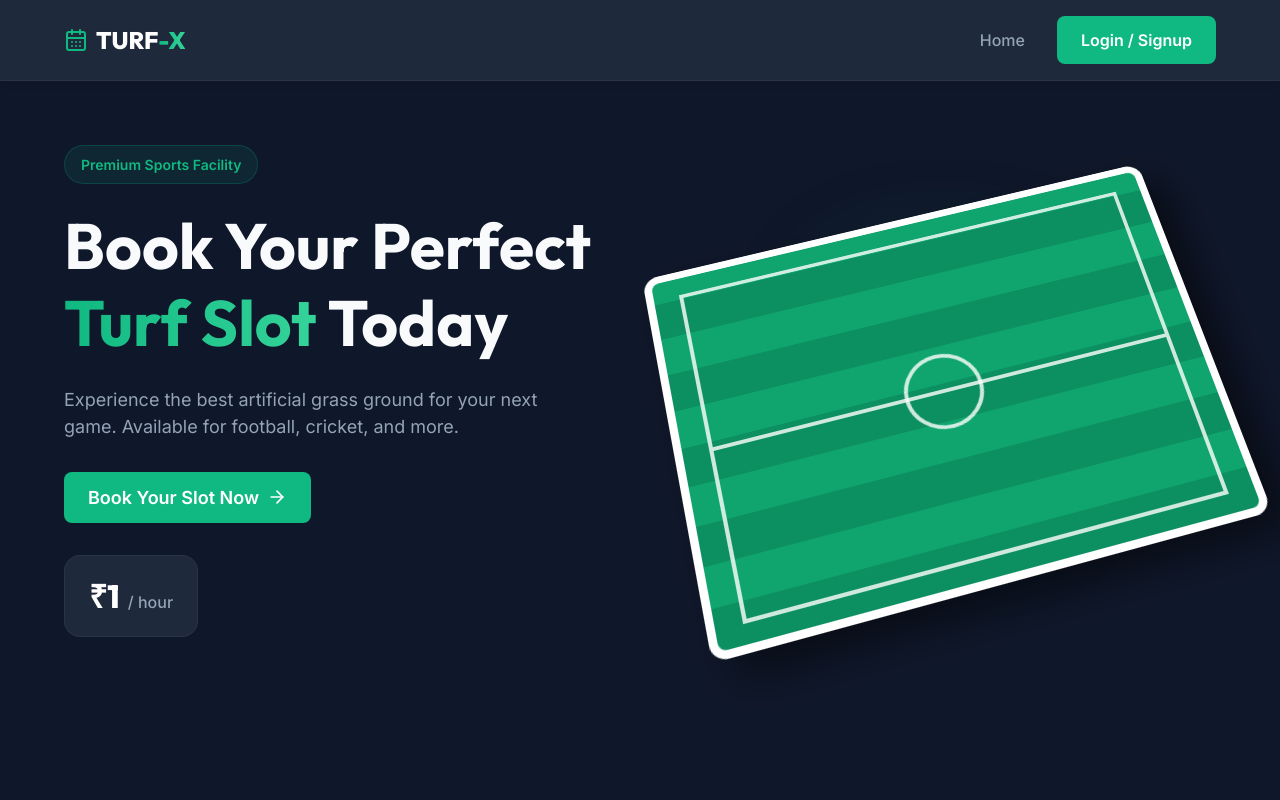
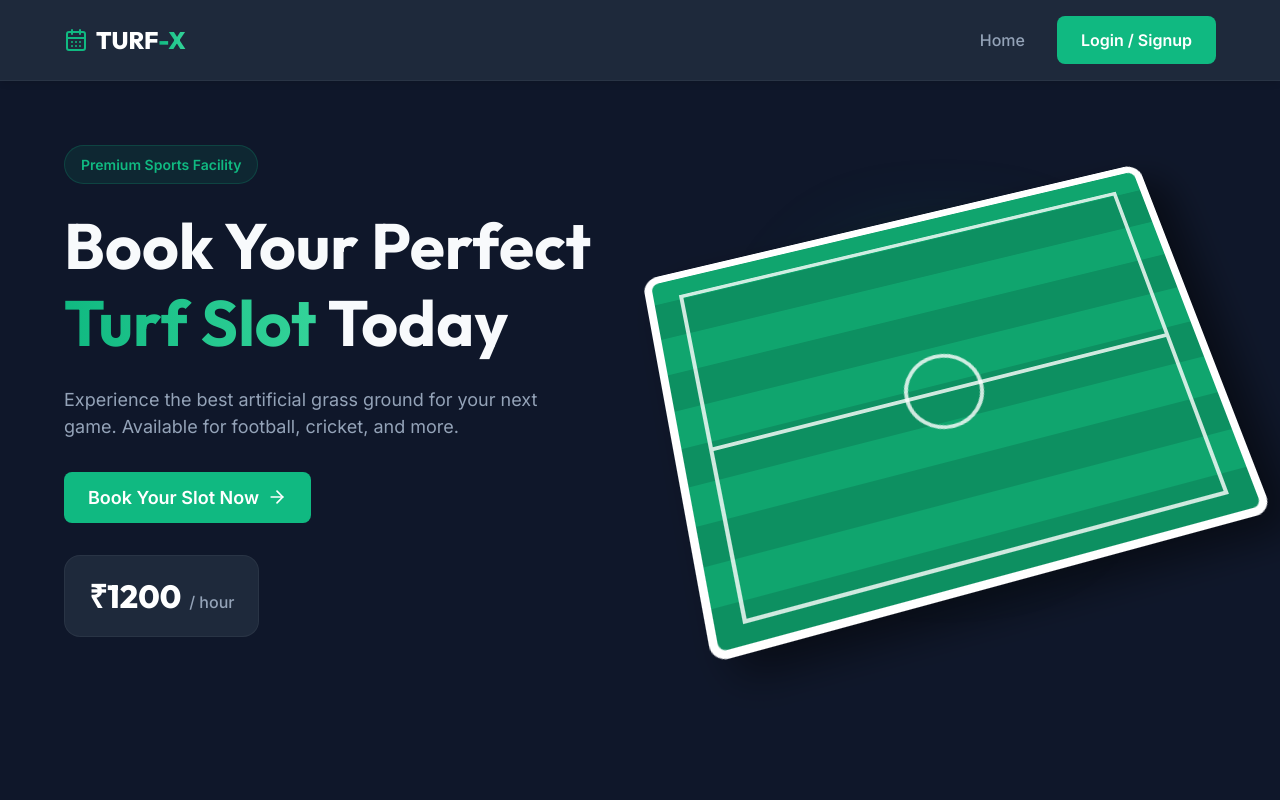
Before and after one commit to Vishnusuresh20/TURFX, a React (Vite) app in the folder turf-booking/: page / in a window 1280 px wide. Shown: the top 800 px of the page. Built offline with nearby package versions, Linux system fonts and the light colour scheme.

Commit message:
Removed fake 1 rupee homepage test sticker

```diff
--- a/turf-booking/src/pages/Home.jsx
+++ b/turf-booking/src/pages/Home.jsx
@@ -25,7 +25,7 @@ const Home = () => {
             </div>
 
             <div className="price-tag">
-              <span className="price">₹1</span>
+              <span className="price">₹1200</span>
               <span className="per-hour">/ hour</span>
             </div>
           </div>
```
